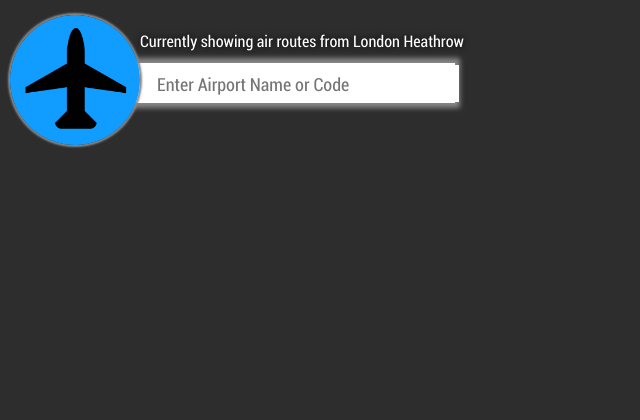
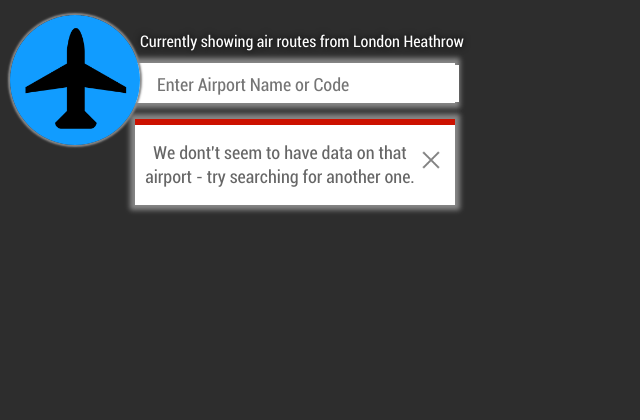
Before and after one commit to calhewitt/flight-data, a PHP site: page /?error=notfound in a window 1280 px wide. Shown: the top 420 px of the page, without its empty margins (0-640 px from the left). Run offline with PHP 8.4, Linux system fonts and the light colour scheme; some libraries are stand-ins or nearby versions.

Commit message:
Added current airport and better error reporting

```diff
--- a/index.php
+++ b/index.php
@@ -88,13 +88,20 @@
       local: <?php print file_get_contents("autocomplete.json"); ?>
     }
   ]);
-});
-
-$('*').keypress(function (e) {
+  $('*').keypress(function (e) {
   if (e.which == 13) {
     $('#searchform').submit();
-    return false;
-  }
+      return false;
+    }
+  });
+  $("#search").focus(function() {
+    $("#selected").fadeOut("fast");
+    $("#error").fadeOut("fast");
+  });
+  $("#selected img, #error img").click(function() {
+    $("#selected").fadeOut("fast");
+    $("#error").fadeOut("fast");
+  });
 });
 
 function initialize() {
@@ -106,27 +113,45 @@
           mapTypeId: google.maps.MapTypeId.ROADMAP
         };
         map = new google.maps.Map(document.getElementById("map-canvas"), mapOptions);
-        marker(<?php print $baselat; ?>, <?php print $baselng; ?>);
+        marker(<?php print $baselat; ?>, <?php print $baselng; ?>, "<?php print $airportname ?>", true);
 		<?php foreach($latlng as $place) {
 			$citylatlng = explode(",", $place);
-			print "marker($citylatlng[0], $citylatlng[1]);";
+      if(isset($citylatlng[2])) {
+        print "marker($citylatlng[0], $citylatlng[1], $citylatlng[2]);";
+      }
+      else {
+        print "marker($citylatlng[0], $citylatlng[1]);";
+      }
 		}
 		?>
 }
 google.maps.event.addDomListener(window, 'load', initialize);
 
 
-function marker(lat, lng) {
-	var image = new google.maps.MarkerImage("airport.png",
+function marker(lat, lng, title, red) {
+  if (title == undefined) {
+    title = "No name specified";
+  }
+	if (red == true) {
+    var image = new google.maps.MarkerImage("airport-red.png",
         null,
         new google.maps.Point(0,0),
         new google.maps.Point(10, 10)
     );
+  }
+  else {
+    var image = new google.maps.MarkerImage("airport.png",
+        null,
+        new google.maps.Point(0,0),
+        new google.maps.Point(10, 10)
+    );
+  }
 	var marker = new google.maps.Marker({
 		map:map,
 		draggable:false,
 		position: new google.maps.LatLng(lat, lng),
-		icon: image
+		icon: image,
+    title: title,
 	});
 
 	var flightPlanCoordinates = [
@@ -141,7 +166,19 @@
   	});
 
   	flightPath.setMap(map);
+
+    google.maps.event.addListener(marker, 'click', function() {
+      setCurrent(title);
+    });
 }
+function setCurrent(title) {
+  $("#selected-text").text(title);
+  $("#search").blur();
+  $("#error").fadeOut("fast", function() {
+      $("#selected").fadeIn("fast");
+  });
+}
+
 </script>
 </head>
 <body>
@@ -152,6 +189,22 @@
     <form method = "get" action = "search.php" id = "searchform">
       <input type = "text" placeholder = "Enter Airport Name or Code" name = "terms" id = "search" autocomplete = "off" x-webkit-speech>
     </form>
+    <div id = "selected">
+      <span id = "selected-text"></span>
+        <img src = "close.png">
+    </div>
+    <?php if (isset($_GET['error'])) {
+      if ($_GET['error'] == "notfound") {
+        print '<div id = "error">
+        <span id = "selected-text">We dont&#39;t seem to have data on that airport - try searching for another one.</span>
+        <img src = "close.png">
+        </div>
+        <script>
+          window.history.pushState("", "", "/");
+        </script>';
+      }
+    }
+    ?>
   </div>
 <div id = "footer">
   <a href = "https://github.com/calhewitt/flight-data" target = "_blank">View Source on GitHub</a> &bull;
--- a/main.css
+++ b/main.css
@@ -59,27 +59,61 @@
 	font-family: roboto-condensed;
 	margin-top: 2px;
 }
-input:focus {outline: none; }
-
-#view-source {
-	position: fixed;
-	height: 37px;
-	padding-top: 13px;
-	width: 300px;
-	top: 50px;
-	right: -80px;
-	background-color: #CD0000;
-	transform:rotate(45deg);
-	-ms-transform:rotate(45deg);
-	-webkit-transform:rotate(45deg);
-	color: #ffffff;
+input:focus {
+	outline: none;
+}
+#selected {
+	width: 230px;
+	margin-top: -30px;
+	height: 80px;
+	font-family: roboto-condensed;
+	background-color: white;
+	box-shadow: 0 0 5px 5px #888;
+	font-size: 18px;
+	display: none;
+	padding-left: 90px;
+	margin-left: 125px;
+	color: #666666;
+	background-image: url(airport-red-big.png);
+	background-size: 70px;
+	background-repeat: no-repeat;
+	background-position: 5px 5px;
+	line-height: 80px;
+}
+#selected img {
+	width: 30px;
+	height: 30px;
+	box-shadow: none;
+	position: absolute;
+	right: -36px;
+	top: 130px;
+	cursor: pointer;
+}
+#error {
+	width: 270px;
+	margin-top: -30px;
+	height: 65px;
+	padding-top: 15px;
+	padding-right: 40px;
+	font-family: roboto-condensed;
+	background-color: white;
+	box-shadow: 0 0 5px 5px #888;
+	font-size: 18px;
+	padding-left: 10px;
+	margin-left: 125px;
+	color: #666666;
 	text-align: center;
-	font-family: roboto-condensed;
-	font-size: 18px;
+	border-top: 6px solid #cc1100;
 }
-#view-source a {
-	color: #ffffff;
-	text-decoration: none;
+#error img {
+	width: 30px;
+	height: 30px;
+	box-shadow: none;
+	position: absolute;
+	right: -36px;
+	top: 130px;
+	cursor: pointer;
+	margin-left: 10px;
 }
 #footer {
 	position: fixed;
@@ -108,11 +142,12 @@
 	background-color: white;
 	font-family: roboto-condensed;
 	font-size: 18px;
-	border-bottom: 1px solid #888888;
+	border-bottom: 1px solid #aaaaaa;
 	height: 15px;
 	padding-bottom: 15px;
 	line-height: 15px;
 	margin-top: -3px;
+	color: #444444;
 }
 .tt-suggestion:last-of-type {
 	border: 0;
```
Also changed, not shown: search.php (+15 -15 lines), airport-red-big.png (added), airport-red.png (added), close.png (added).
